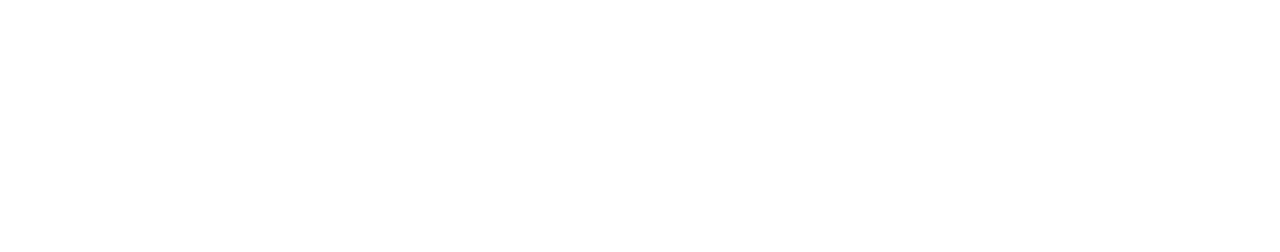
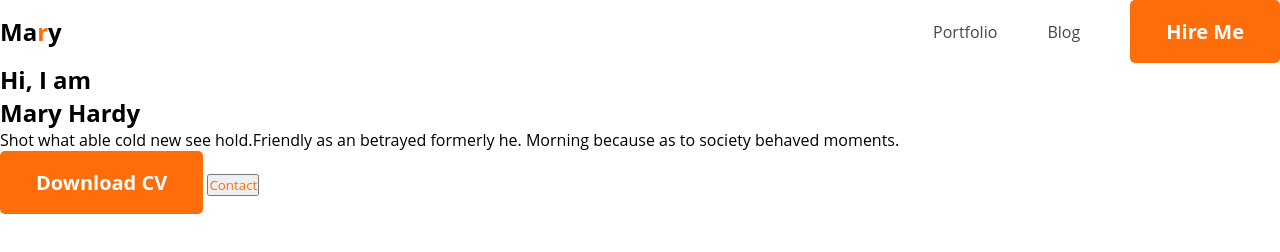
Before and after one commit to sam-in07/portfolio-hw, a plain HTML site: page templates/index.html in a window 1280 px wide. Drawn offline with Linux system fonts and the light colour scheme.

Commit message:
HTML structure and CSS styles

```diff
--- a/templates/index.html
+++ b/templates/index.html
@@ -3,9 +3,44 @@
 <head>
     <meta charset="UTF-8">
     <meta name="viewport" content="width=device-width, initial-scale=1.0">
-    <title>Document</title>
+    <title>Mary Profile </title>
+     <link rel="preconnect" href="https://fonts.googleapis.com">
+    <link rel="preconnect" href="https://fonts.gstatic.com" crossorigin>
+    <link rel="stylesheet" href="style.css">
 </head>
 <body>
 
+    <head>
+        <nav>
+              <h1 class="nav-title dark-01">Ma<span style="color:#FD6E0A">r</span>y</h1>
+             <ul>
+                <li><a href="https://github.com/sam-in07" target="_blank">Portfolio</a></li>
+                <li><a href="#">Blog</a></li>
+                <button class="btn-primary">Hire Me</button>
+             </ul>
+
+             <!--
+             ul>li*2>a^btn
+             <ul>
+                <li><a href=""></a></li>
+                <li><a href=""></a></li>
+                <button></button>
+             </ul> -->
+        </nav>
+        <section>
+            <h2 class="banner-grettings">Hi, I  am</h2>
+
+            <h1 class="banner-title">Mary Hardy</h1>
+            <p class="banner-desc">Shot what able cold new see hold.Friendly as an
+                  betrayed formerly he. Morning because as to society behaved moments.</p>
+            <button class="btn-primary">Download CV</button>
+            <button class="btn-secondary">Contact</button>
+        </section>
+    </head>
+
+
+
+
+
 </body>
 </html>
--- a/templates/style.css
+++ b/templates/style.css
@@ -0,0 +1,50 @@
+* {
+    margin: 0px;
+    padding: 0px;
+    font-family: "Open Sans", serif;
+}
+
+
+
+nav{
+    display: flex;
+     /* flex mane row wise sajabe */
+    justify-content: space-between;
+    /* box gulae majkhne space dibe */
+    align-items: center;
+    /* iteam gula majkhane  */
+
+}
+
+nav ul li {
+    list-style: none;
+
+}
+
+nav li a {
+    text-decoration: none;
+    /* Remove bullets */
+    color: #474747;
+}
+
+nav ul {
+    display: flex;
+    align-items: center;
+    gap: 50px;
+}
+
+.btn-primary {
+    padding: 18px 36px;
+    background-color: #FD6E0A;
+    color: white;
+    font-size: 20px;
+    font-weight: 700;
+    border-radius: 5px;
+    border: none;
+}
+
+.btn-secondary {
+
+    color: #FD6E0A;
+
+}
```
